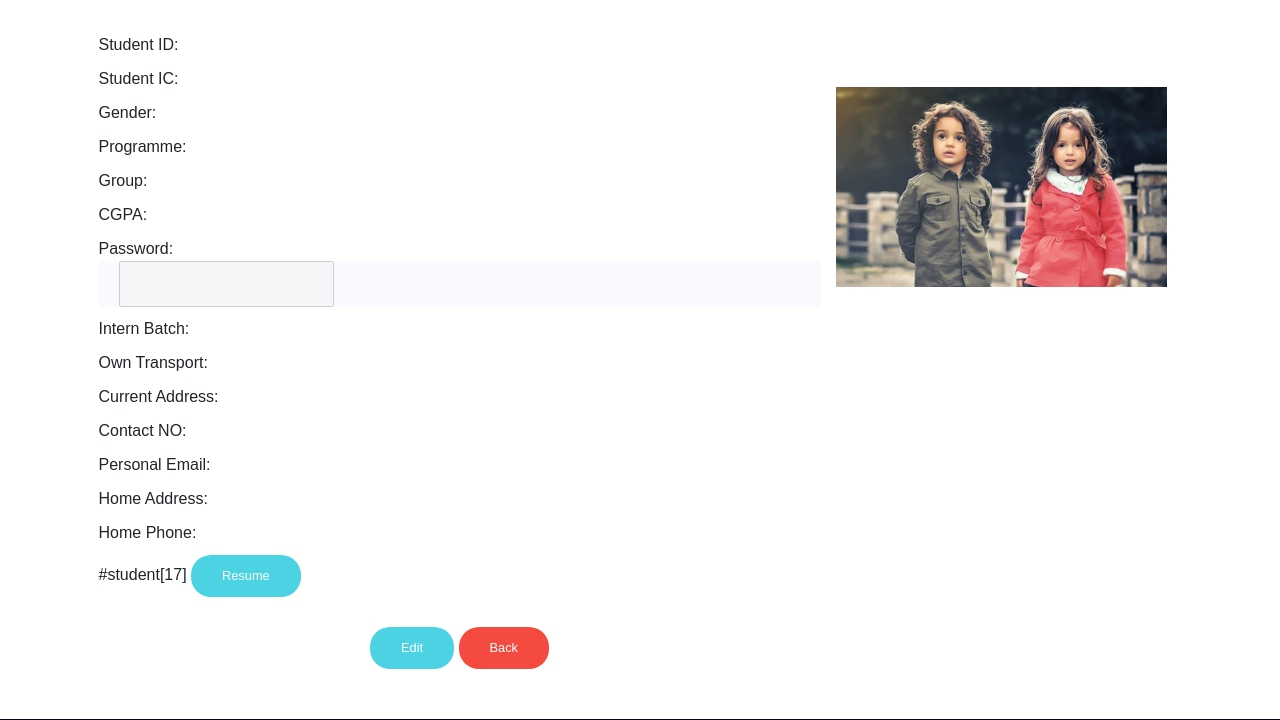
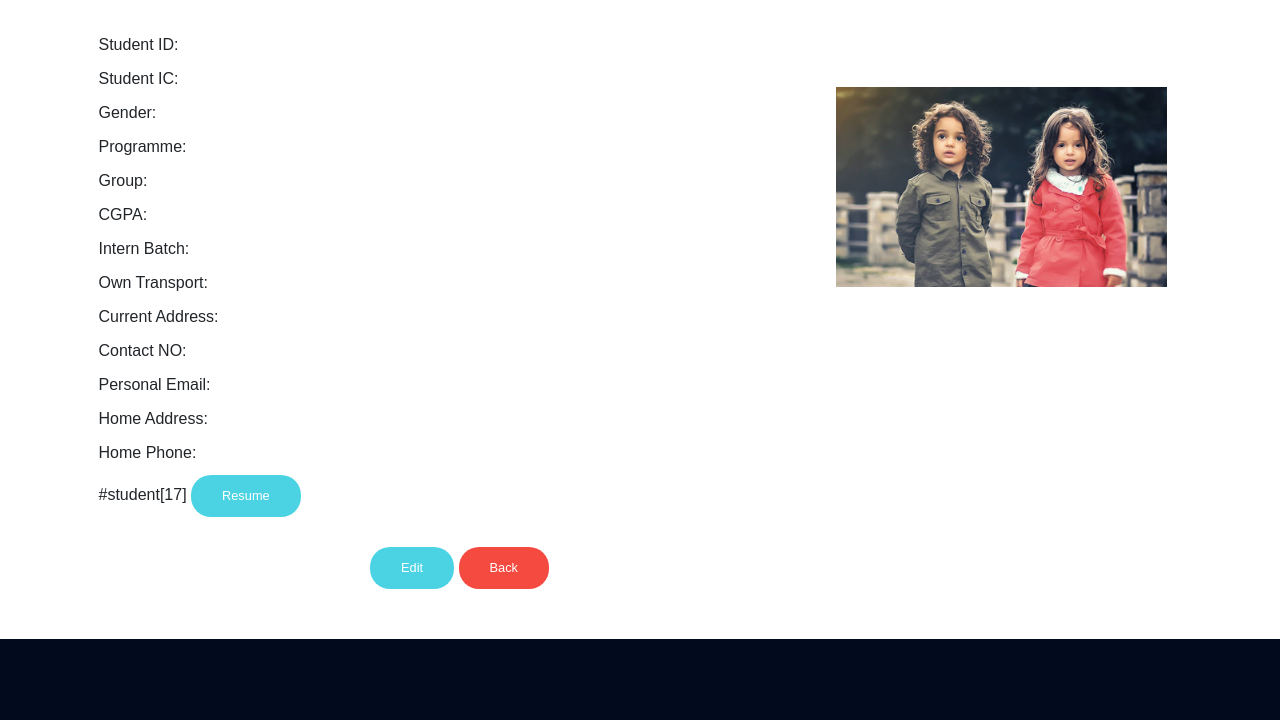
Before and after one commit to Chunkit/assignmentCC, a Flask app: page /viewStudentInfoDetails/1 in a window 1280 px wide. Shown: the part 611-1331 px from the top of the page. Run offline with Flask 3, Linux system fonts and the light colour scheme; data that the repository does not hold is empty; some libraries are stand-ins or nearby versions; some web fonts are replaced.

Commit message:
Update viewStudentInfoDetails.html

```diff
--- a/templates/viewStudentInfoDetails.html
+++ b/templates/viewStudentInfoDetails.html
@@ -132,13 +132,6 @@
                             <div class="mt-10"><!--CGPA-->
                                 CGPA:<br>
 				<span class="single-input">{{ student[7] }}</span>
-                            </div>
-
-                            <div class="mt-10"><!--Password-->
-                                Password:<br>
-				<span class="single-input">
-					<input type="password">{{ student[8] }}</input>
-				</span>
                             </div>
 
                             <div class="mt-10"> <!--Intern Batch-->
```
